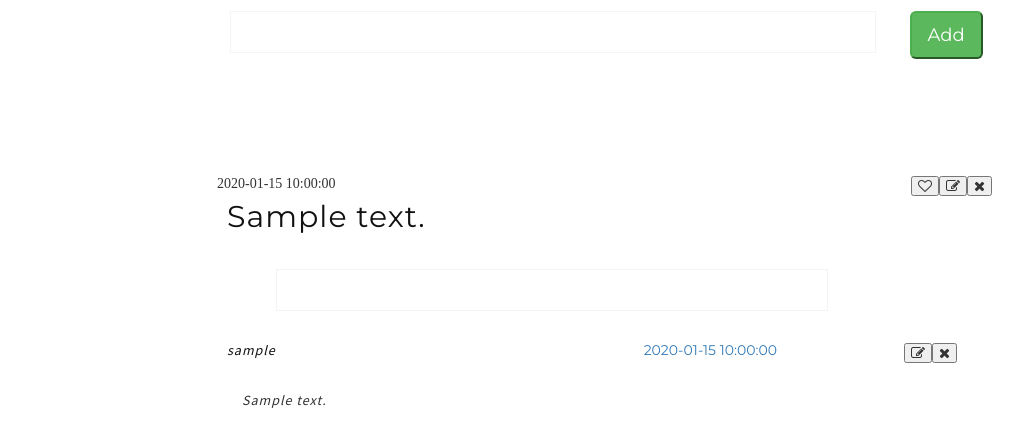
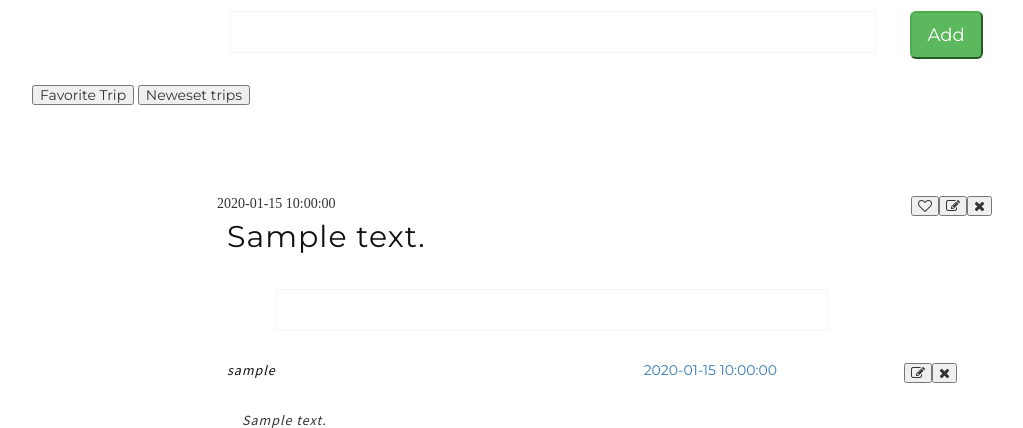
Before and after one commit to ngocbaopt/Carpooling-Rideshare, a PHP site: page /wall.php in a window 1280 px wide. Shown: the part 121-549 px from the top of the page, without its empty margins (38-1061 px from the left). Run offline with PHP 8.4, Linux system fonts and the light colour scheme; tables that the repository leaves empty hold one stand-in row (values such as "Sample post"); some libraries are stand-ins or nearby versions.

Commit message:
Added newest and favorite features
Added newest and favorite features

```diff
--- a/carpoolingDAO.php
+++ b/carpoolingDAO.php
@@ -137,7 +137,9 @@
     function searchNewestTripPost() {
         global $db;
         try {
-            $stmt = $db->prepare("SELECT * from trips ORDER by created_date DESC LIMIT 20");
+            $stmt = $db->prepare("SELECT t.*, u.username, u.password, u.email
+                                FROM `trips` as t, users as u
+                                WHERE t.user_id = u.user_id ORDER by t.created_date DESC LIMIT 20");
             $stmt->execute(array());
             $datas = $stmt->fetchAll(PDO::FETCH_ASSOC);
             return $datas;
@@ -155,7 +157,10 @@
     function searchFavoritedTripPost() {
         global $db;
         try {
-            $stmt = $db->prepare("SELECT t.* FROM trips as t, favorites as f WHERE t.trip_id = f.trip_id;");
+            $stmt = $db->prepare("SELECT t.*, u.username, u.password, u.email
+                                FROM `trips` as t, users as u, favorites as f
+                                WHERE t.user_id = u.user_id AND t.trip_id = f.trip_id
+                                AND t.user_id = f.user_id;");
             $stmt->execute(array());
             $datas = $stmt->fetchAll(PDO::FETCH_ASSOC);
             return $datas;
--- a/wall.php
+++ b/wall.php
@@ -69,9 +69,19 @@
 
 
                 </div>
+                <form action="wall.php" method = "post">
+                    <button name="favoriteTrip">Favorite Trip</button>
+                    <button name="newTrip">Neweset trips</button>
+                </form>
                 <div class="content-wrapper-content big-block type-3">
                     <?php
-                        if (isset($_POST["keyword"])) {
+                        if (isset($_POST["newTrip"])) {
+                            $result = searchNewestTripPost($_POST["newTrip"]);
+                        }
+                        else if(isset($_POST["favoriteTrip"])){
+                            $result = searchFavoritedTripPost($_POST["favoriteTrip"]);
+                        }
+                        else if (isset($_POST["keyword"])) {
                             $result = searchTripPostByKeyword($_POST["keyword"]);
                         }
                         else {
```
